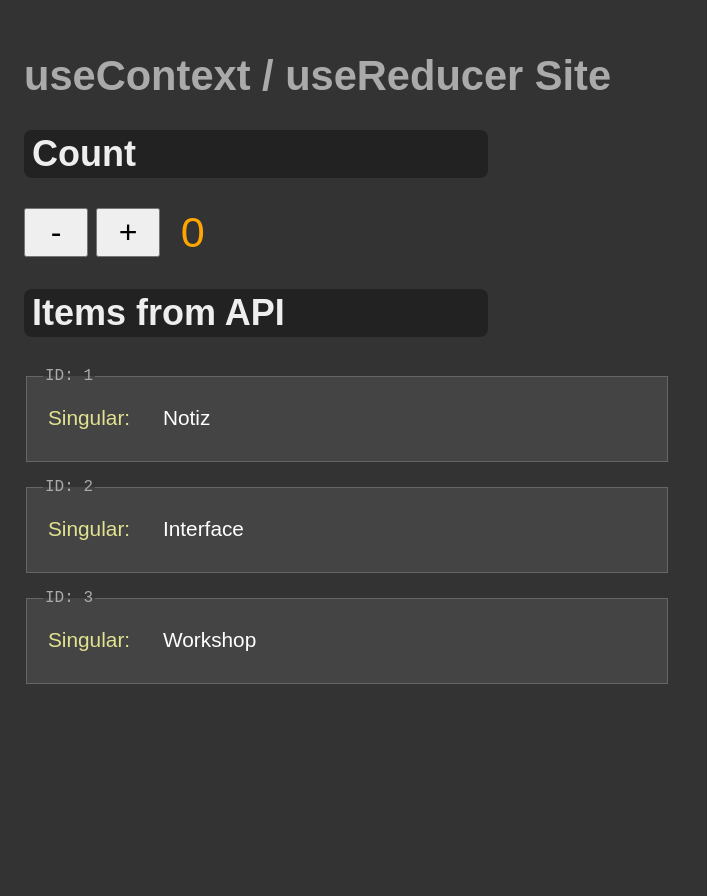
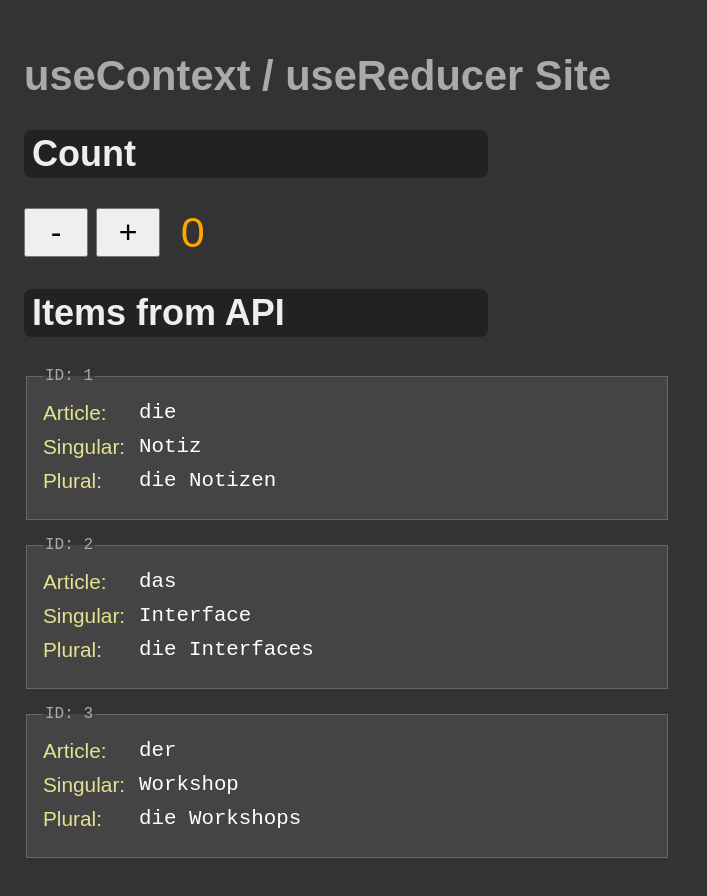
Before and after one commit to edwardtanguay/ejt-reducer-context, a React (Vite) app: page / in a window 1280 px wide. Shown: the whole page, without its empty margins (0-707 px from the left). Before the commit the page ends 800 px from the top, so only its background shows below. Built offline with nearby package versions, Linux system fonts and the light colour scheme; data requests are answered from the project's data file.

Commit message:
items showing correctly

```diff
--- a/src/App.jsx
+++ b/src/App.jsx
@@ -31,10 +31,22 @@ function App() {
 					return (
 						<fieldset className="germanNoun" key={i}>
 							<legend>ID: {gn.id}</legend>
+
+							<div className="row">
+								<label htmlFor="article">Article</label>
+								<div className="value">{gn.article}</div>
+							</div>
+
 							<div className="row">
 								<label htmlFor="singular">Singular</label>
 								<div className="value">{gn.singular}</div>
 							</div>
+
+							<div className="row">
+								<label htmlFor="plural">Plural</label>
+								<div className="value">{gn.plural}</div>
+							</div>
+
 						</fieldset>
 					);
 				})}
--- a/src/App.scss
+++ b/src/App.scss
@@ -54,14 +54,13 @@ body {
 			.row {
 				display: flex;
 				align-content: start;
-				padding: 5px;
 
 				label {
 					&:after {
 						content: ":";
 					}
 
-					width: 115px;
+					width: 6rem;
 					margin: 0 0 10px 0;
 					font-size: 1.3rem;
 				}
@@ -69,6 +68,7 @@ body {
 				.value {
 					color: #fff;
 					font-size: 1.3rem;
+					font-family: monospace;
 				}
 
 				input {
```
